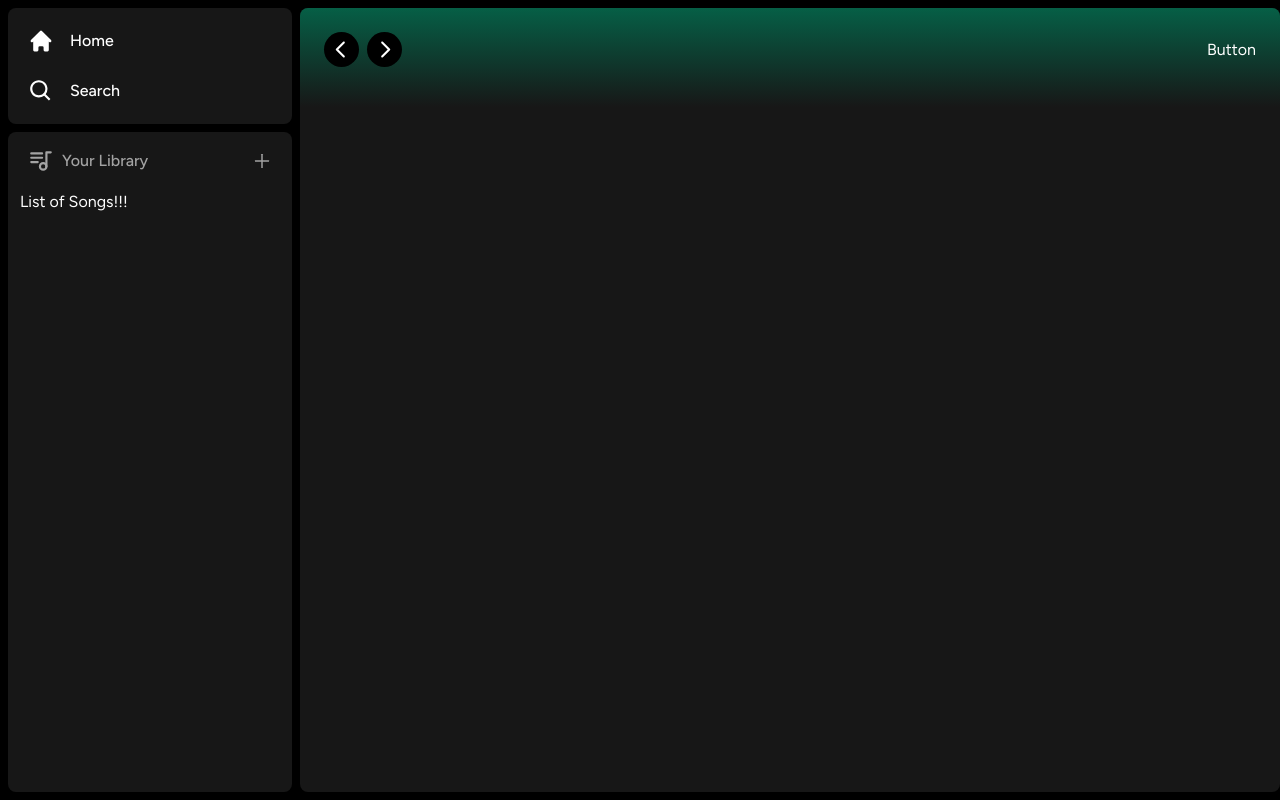
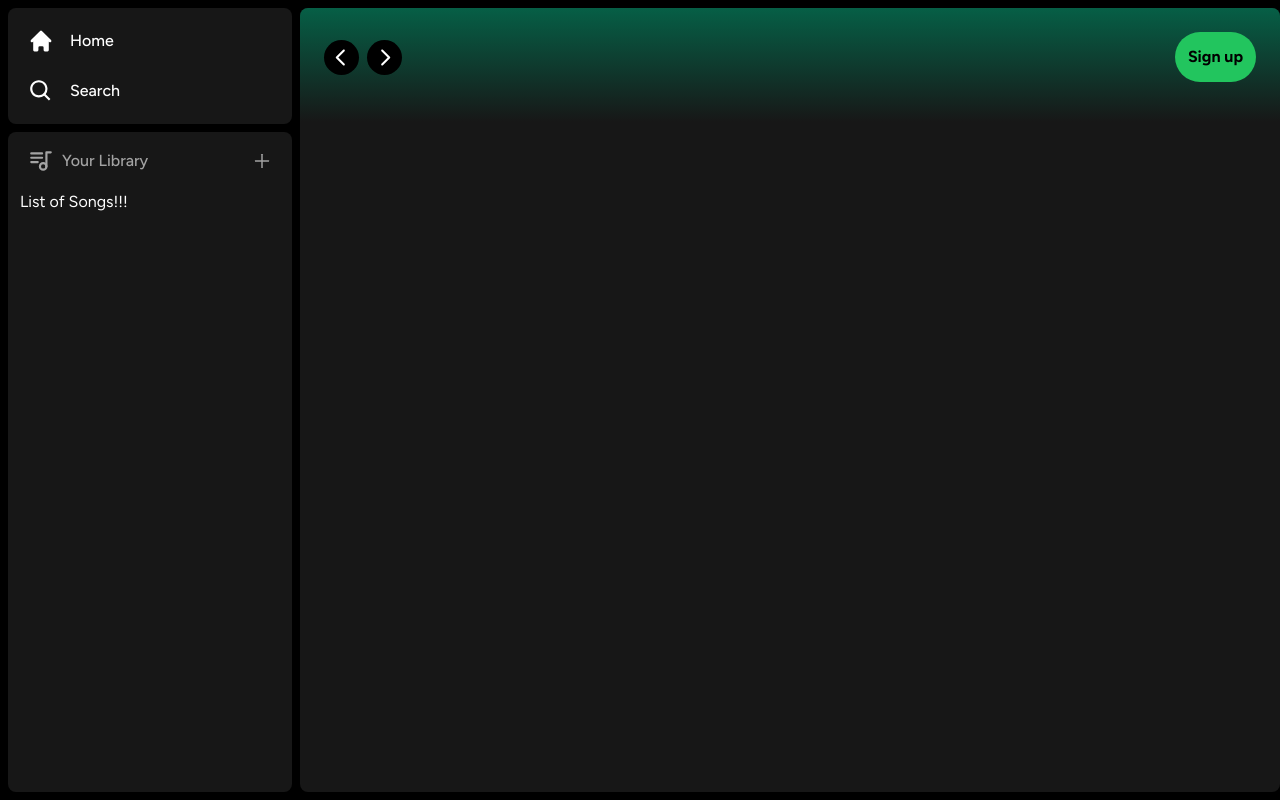
Before and after one commit to sigma390/Spotify-Clone, a Next.js app in the folder spotify-clone/: page / in a window 1280 px wide. Built offline with nearby package versions, Linux system fonts and the light colour scheme.

Commit message:
Added Button Signup!!!!

```diff
--- a/spotify-clone/components/Button.tsx
+++ b/spotify-clone/components/Button.tsx
@@ -1,6 +1,7 @@
 
 
-import React from 'react'
+import React, { forwardRef } from 'react'
+import { twMerge } from 'tailwind-merge'
 
 
 
@@ -8,8 +9,43 @@
   extends React.ButtonHTMLAttributes<HTMLButtonElement> {}
 
 
-export const Button = () => {
+export const Button = forwardRef<HTMLButtonElement, ButtonProps>(({
+  className,
+  children,
+  disabled,
+  type = 'button',
+  ...props
+}, ref) =>{
   return (
-    <div>Button</div>
+    <button
+    type={type}
+    className={twMerge
+    (`
+    w-full
+    rounded-full
+    bg-green-500
+    border
+    border-transparent
+    px-3
+    py-3
+    disabled:cursor-not-allowed
+    disabled:opacity-50
+    text-black
+    font-bold
+    hover:opacity-75
+    transition
+
+
+    `,  className)}
+    disabled={disabled}
+      ref={ref}
+      {...props}
+
+
+    >
+        {children}
+
+    </button>
   )
-}
+  })
+  Button.displayName = "Button"
--- a/spotify-clone/components/Header.tsx
+++ b/spotify-clone/components/Header.tsx
@@ -105,7 +105,7 @@
           <>
           <div>
             <Button>
-
+              Sign up
             </Button>
           </div>
           </>
```
